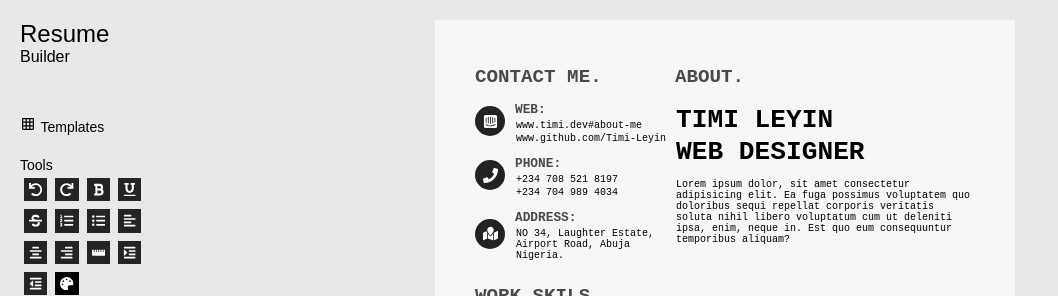
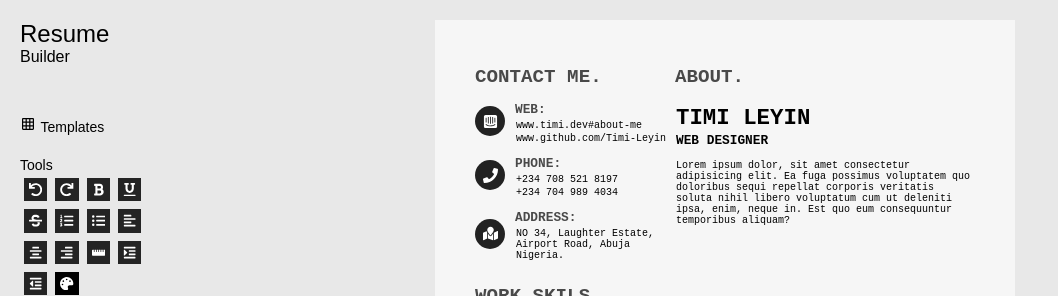
Before and after one commit to HopefulHeart2020/resume-builder, a React (Vite) app: page /create/niko in a window 1280 px wide. Shown: the top 296 px of the page, without its empty margins (0-1058 px from the left). Built offline with nearby package versions, Linux system fonts and the light colour scheme; a web font is replaced by a local one.

Commit message:
fix: niko - reduced role font-size

```diff
--- a/src/Components/Resume/Niko/niko.scss
+++ b/src/Components/Resume/Niko/niko.scss
@@ -53,15 +53,20 @@
   }
 
 
+
   .about{
     //   height:inherit;
     //   opacity:.3;
       .about-intro{
           display:flex;
           flex-direction: column;
-          &>*:first-child{
+          margin:10px 0;
+          h1>*:first-child{
               font-size: 1.4rem;
-              margin:10px 0;
+          }
+          h1>*:last-child{
+              font-size: 0.8rem;
+              margin-bottom:10px;
           }
 
       }
```
